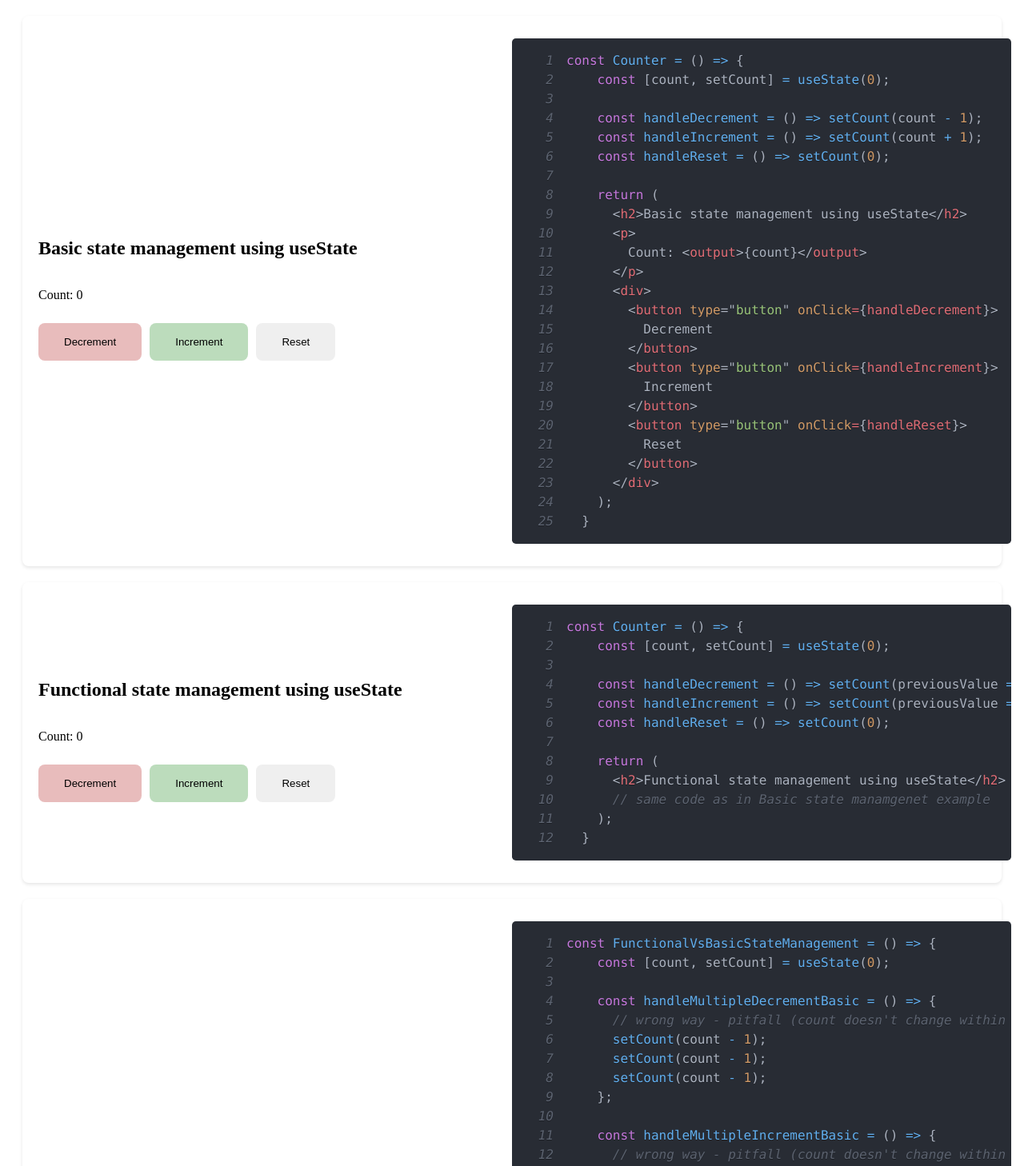
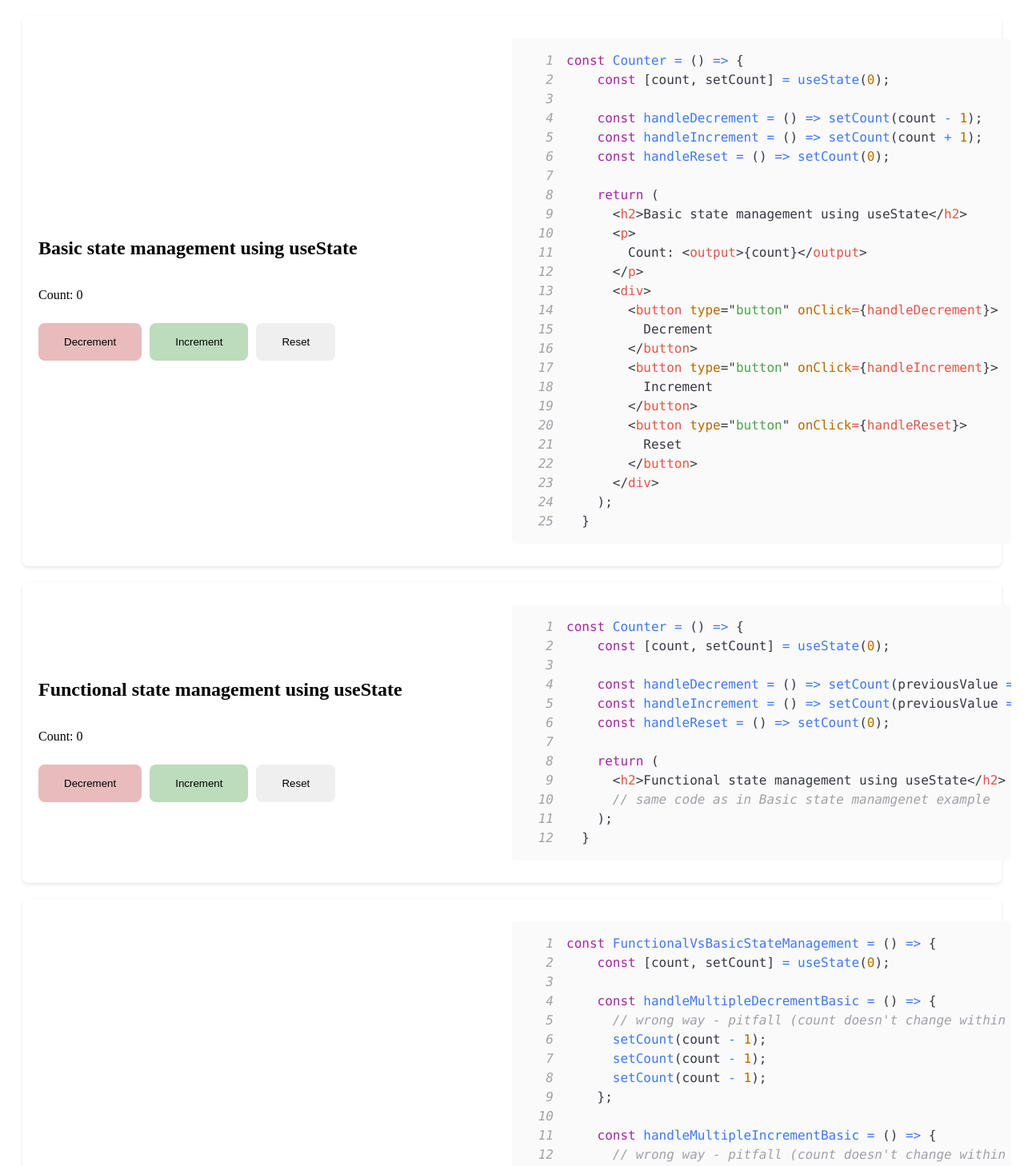
Before and after one commit to dibenji/react-usestate, a React (Create React App) app: page / in a window 1280 px wide. Shown: the top 1458 px of the page at 80% size. Built offline with nearby package versions, Linux system fonts and the light colour scheme.

Commit message:
changed theme of the syntax highlighter from dark to light

```diff
--- a/src/components/ArrayStateManagement.jsx
+++ b/src/components/ArrayStateManagement.jsx
@@ -1,6 +1,6 @@
 import { useState } from 'react';
 import { Prism as SyntaxHighlighter } from 'react-syntax-highlighter';
-import { oneDark } from 'react-syntax-highlighter/dist/esm/styles/prism';
+import { oneLight } from 'react-syntax-highlighter/dist/esm/styles/prism';
 import './Components.css';
 
 const ArrayStateManagement = () => {
@@ -119,7 +119,7 @@ const ArrayStateManagement = () => {
       <div className="right-sub-container">
         <SyntaxHighlighter
           language="jsx"
-          style={oneDark}
+          style={oneLight}
           showLineNumbers="true"
           className="syntax-highlighter"
         >
--- a/src/components/BasicStateManagement.jsx
+++ b/src/components/BasicStateManagement.jsx
@@ -1,6 +1,6 @@
 import { useState } from 'react';
 import { Prism as SyntaxHighlighter } from 'react-syntax-highlighter';
-import { oneDark } from 'react-syntax-highlighter/dist/esm/styles/prism';
+import { oneLight } from 'react-syntax-highlighter/dist/esm/styles/prism';
 import './Components.css';
 
 const BasicStateManagement = () => {
@@ -68,7 +68,7 @@ const BasicStateManagement = () => {
       <div className="right-sub-container">
         <SyntaxHighlighter
           language="jsx"
-          style={oneDark}
+          style={oneLight}
           showLineNumbers="true"
           className="syntax-highlighter"
         >
--- a/src/components/FunctionalStateManagement.jsx
+++ b/src/components/FunctionalStateManagement.jsx
@@ -1,6 +1,6 @@
 import { useState } from 'react';
 import { Prism as SyntaxHighlighter } from 'react-syntax-highlighter';
-import { oneDark } from 'react-syntax-highlighter/dist/esm/styles/prism';
+import { oneLight } from 'react-syntax-highlighter/dist/esm/styles/prism';
 import './Components.css';
 
 const FunctionalStateManagement = () => {
@@ -55,7 +55,7 @@ const FunctionalStateManagement = () => {
       <div className="right-sub-container">
         <SyntaxHighlighter
           language="jsx"
-          style={oneDark}
+          style={oneLight}
           showLineNumbers="true"
           className="syntax-highlighter"
         >
--- a/src/components/FunctionalVsBasicStateManagement.jsx
+++ b/src/components/FunctionalVsBasicStateManagement.jsx
@@ -1,6 +1,6 @@
 import { useState } from 'react';
 import { Prism as SyntaxHighlighter } from 'react-syntax-highlighter';
-import { oneDark } from 'react-syntax-highlighter/dist/esm/styles/prism';
+import { oneLight } from 'react-syntax-highlighter/dist/esm/styles/prism';
 import './Components.css';
 
 const FunctionalVsBasicStateManagement = () => {
@@ -137,7 +137,7 @@ const FunctionalVsBasicStateManagement = () => {
       <div className="right-sub-container">
         <SyntaxHighlighter
           language="jsx"
-          style={oneDark}
+          style={oneLight}
           showLineNumbers="true"
           className="syntax-highlighter"
         >
```
